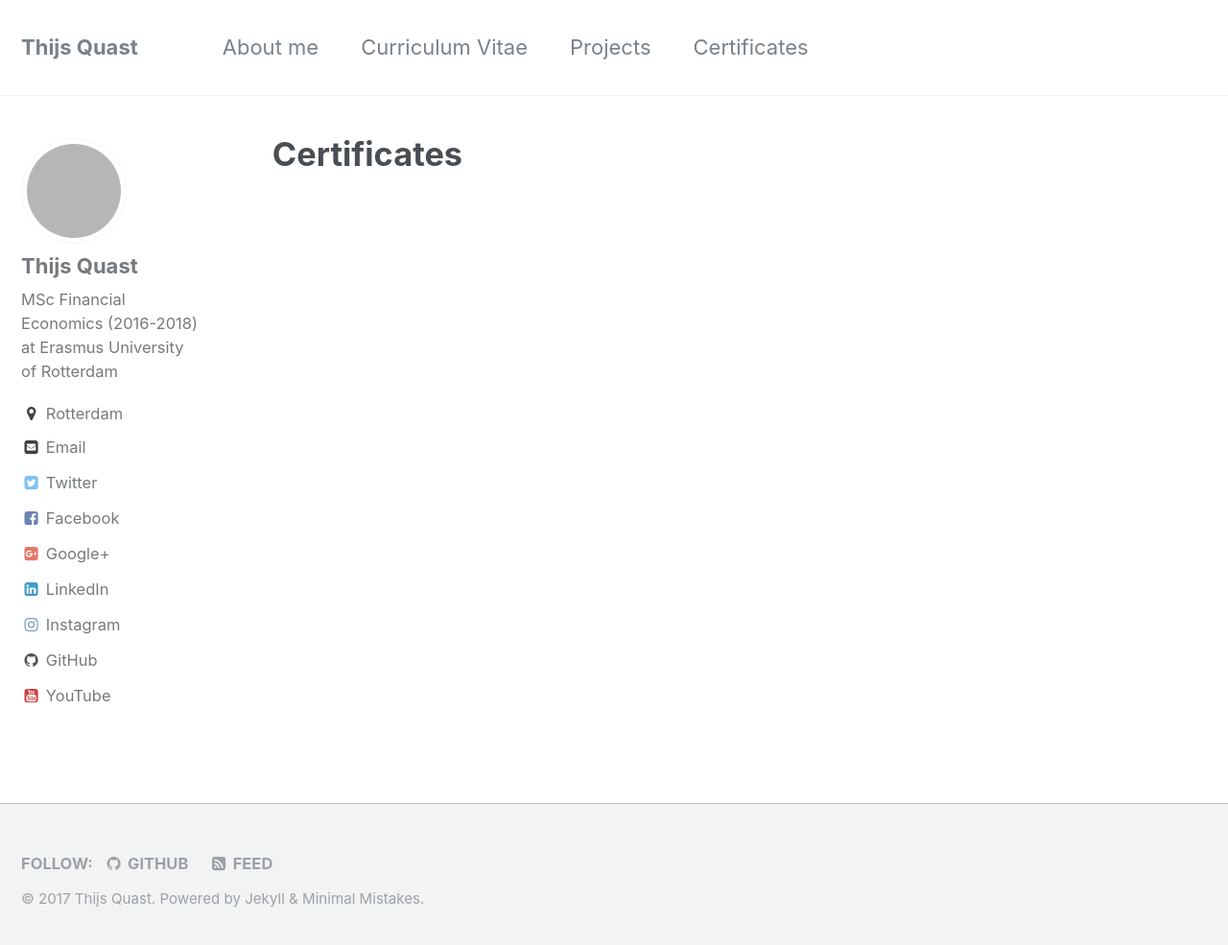
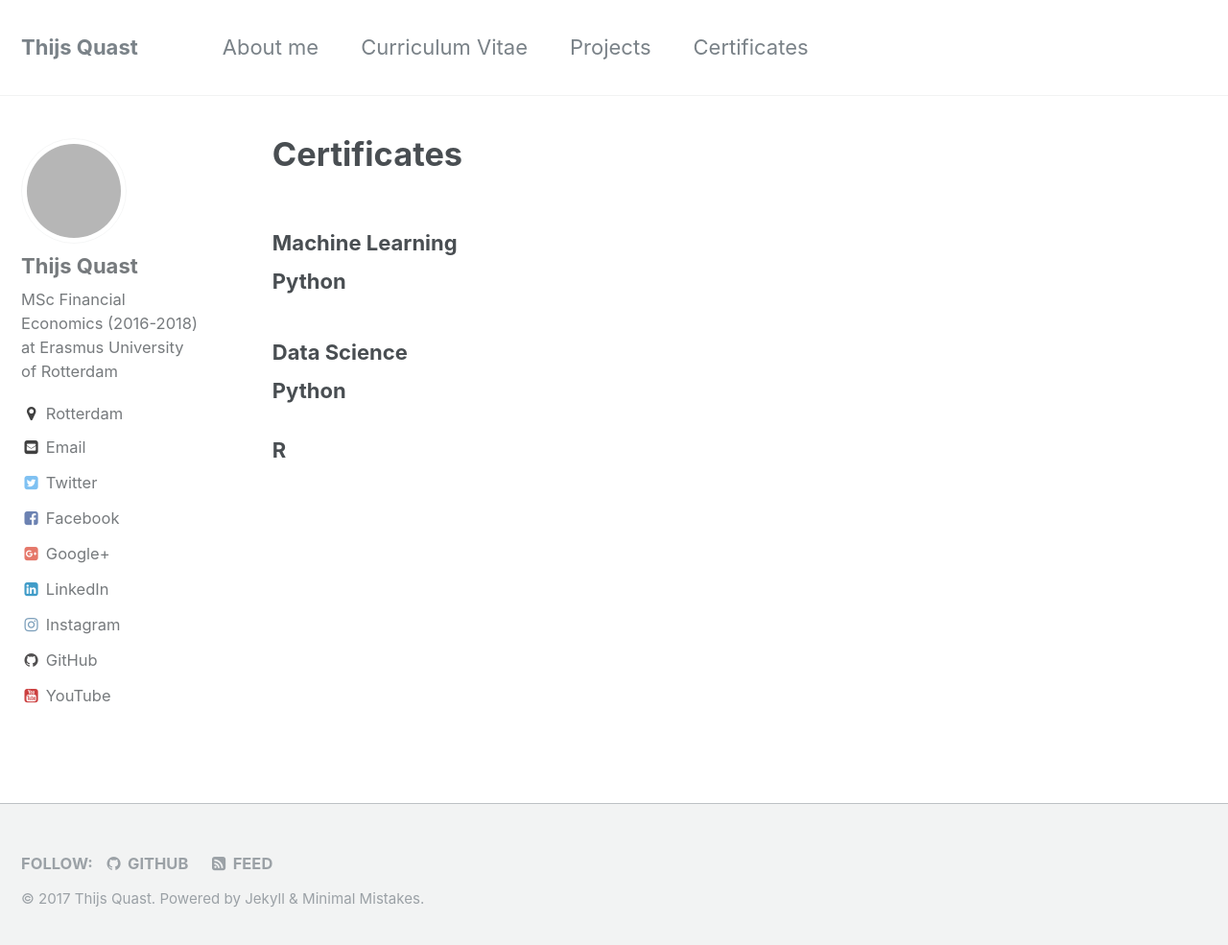
Before and after one commit to Thijsq/thijsq.github.io, a Jekyll site: the page built from _pages/certificates.md, in a window 1280 px wide and 992 px high. Shown: the top 985 px of the window at 96% size. Built offline with Jekyll 4.4.1, drawn with Linux system fonts in a browser that asks for light colours; grey boxes are pictures that could not be loaded.

Commit message:
added headers

```diff
--- a/_pages/certificates.md
+++ b/_pages/certificates.md
@@ -4,3 +4,13 @@ title: Certificates
 permalink: /certificates/
 author_profile : true
 ---
+
+### Machine Learning
+
+**Python**
+
+### Data Science
+
+**Python**
+
+**R**
```
